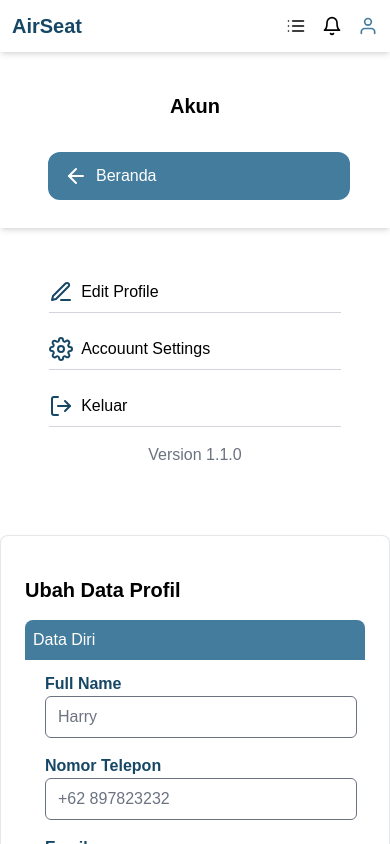
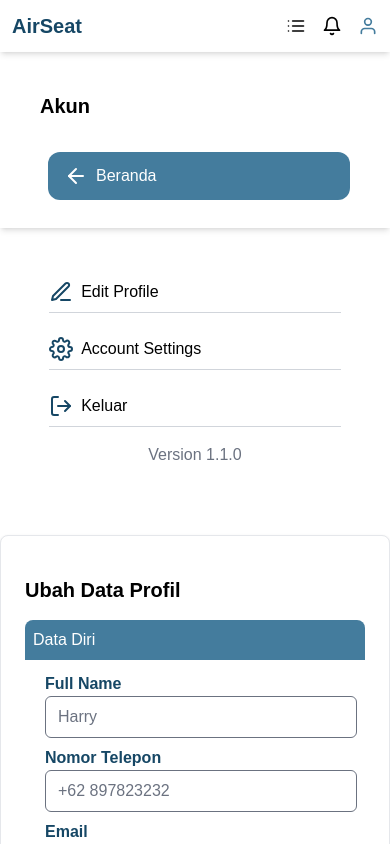
Before and after one commit to FSWAND-KM-6-C2-Final-Project/FE-AirSeat, a React (Create React App) app: page /profile in a window 390 px wide. Shown: the top 844 px of the page. Built offline with nearby package versions, Linux system fonts and the light colour scheme.

Commit message:
fix edit profile card on account page

```diff
--- a/src/components/Account.jsx
+++ b/src/components/Account.jsx
@@ -38,7 +38,7 @@ const Account = () => {
   return (
     <>
       <div className="p-10 shadow-md h-44">
-        <h2 className="font-bold text-xl text-center md:text-left md:ml-24 lg:ml-32 xl:ml-44">
+        <h2 className="font-bold text-xl text-left md:ml-24 lg:ml-32 xl:ml-44">
           Akun
         </h2>
         <div className="flex justify-center md:justify-start">
@@ -66,7 +66,7 @@ const Account = () => {
             className="flex items-center space-x-2 py-2 text-left w-10/12 border-b border-gray-300"
           >
             <FiSettings className="text-customBlue1" size={24} />
-            <span>Accouunt Settings</span>
+            <span>Account Settings</span>
           </button>
           <button
             onClick={handleLogout}
@@ -82,11 +82,11 @@ const Account = () => {
         {activeSection === "profile" && (
           <div className="p-6 pt-10 bg-white border border-gray-200 rounded-lg mt-12 shadow w-full md:w-1/2 xl:w-1/3 md:ml-2">
             <h2 className="font-bold text-xl mb-4">Ubah Data Profil</h2>
-            <form className="flex flex-col space-y-4" onSubmit={handleSave}>
+            <form className="flex flex-col" onSubmit={handleSave}>
+              <p className="bg-customBlue2 text-white w-full h-10 rounded-t-lg p-2 mb-3">
+                Data Diri
+              </p>
               <div>
-                <p className="bg-customBlue2 text-white w-full h-10 rounded-t-lg p-2 mb-3">
-                  Data Diri
-                </p>
                 <label
                   htmlFor="name"
                   className="block font-bold text-customBlue1 ml-5"
@@ -100,7 +100,7 @@ const Account = () => {
                   value={name}
                   onChange={(e) => setName(e.target.value)}
                   placeholder="Harry"
-                  className="border-b w-11/12 ml-5 focus:outline-none rounded-md"
+                  className="border-b w-11/12 ml-5 focus:outline-none rounded-md mb-2"
                 />
               </div>
               <div>
@@ -111,13 +111,13 @@ const Account = () => {
                   Nomor Telepon
                 </label>
                 <input
-                  type="text"
+                  type="tel"
                   name="phoneNumber"
                   id="phoneNumber"
                   value={phoneNumber}
                   onChange={(e) => setPhoneNumber(e.target.value)}
                   placeholder="+62 897823232"
-                  className="border-b w-11/12 ml-5 focus:outline-none rounded-md"
+                  className="border-b w-11/12 ml-5 focus:outline-none rounded-md mb-2"
                 />
               </div>
               <div>
```
